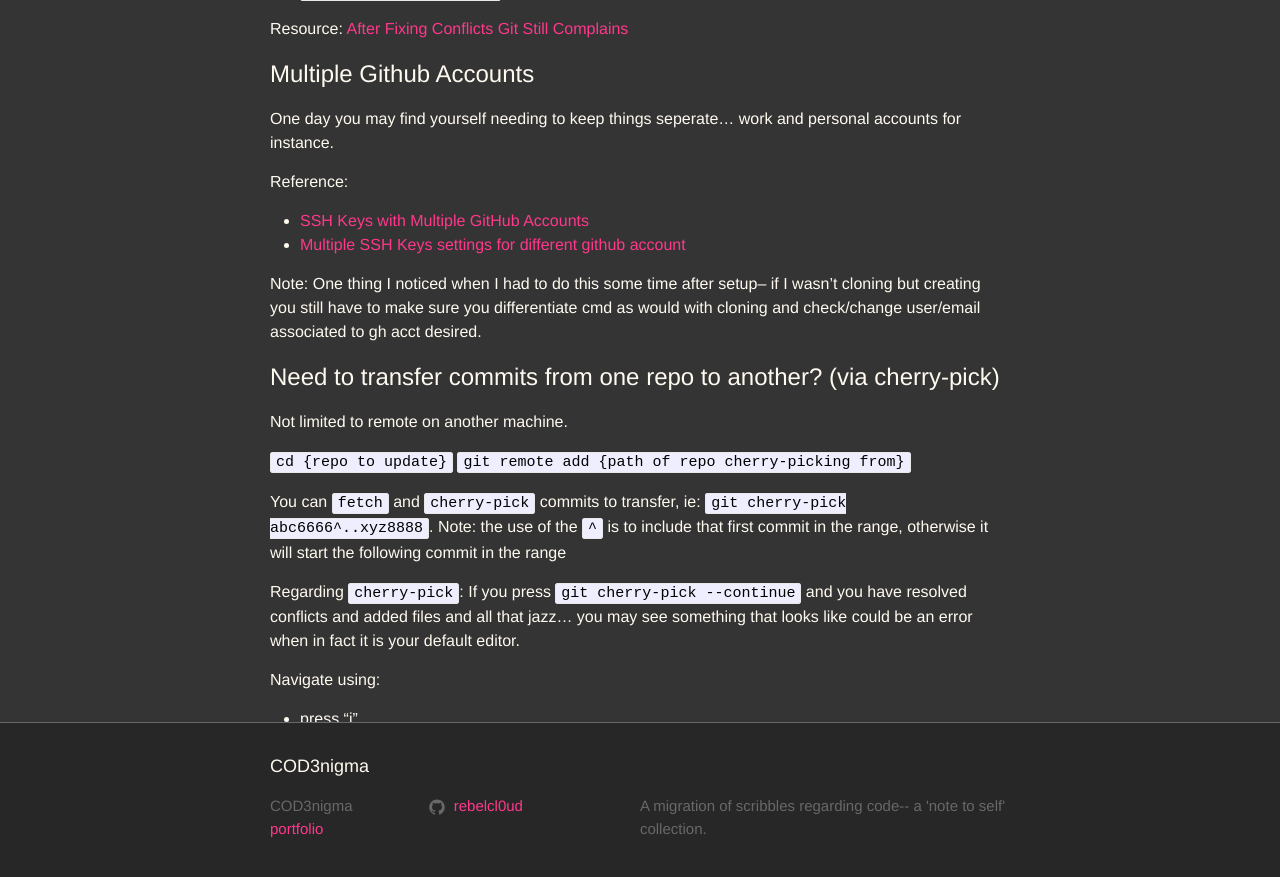
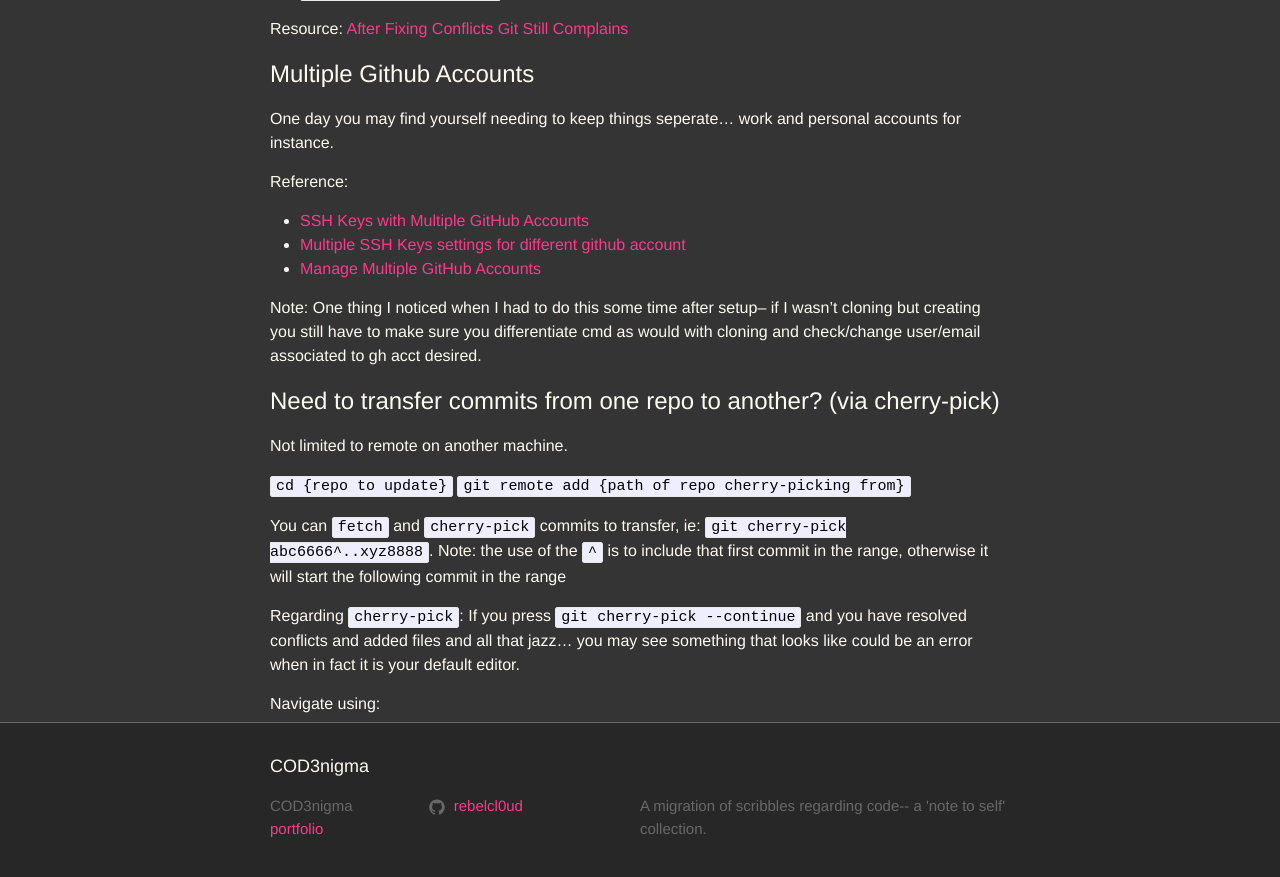
Before and after one commit to rebelcl0ud/blog, a Jekyll site: the page built from _posts/2017-06-19-[06]-git-it-done.markdown, in a window 1280 px wide and 900 px high, scrolled down 3625 px. Shown: the top 877 px of the window. Built offline with Jekyll 4.4.1, drawn with Linux system fonts in a browser that asks for light colours.

Commit message:
add: ref link to multi gh accts section

```diff
--- a/_posts/2017-06-19-[06]-git-it-done.markdown
+++ b/_posts/2017-06-19-[06]-git-it-done.markdown
@@ -139,6 +139,7 @@ One day you may find yourself needing to keep things seperate... work and person
 Reference:
 - [SSH Keys with Multiple GitHub Accounts](https://medium.com/@trionkidnapper/ssh-keys-with-multiple-github-accounts-c67db56f191e)
 - [Multiple SSH Keys settings for different github account](https://gist.github.com/jexchan/2351996/)
+- [Manage Multiple GitHub Accounts](https://www.freecodecamp.org/news/manage-multiple-github-accounts-the-ssh-way-2dadc30ccaca/)
 
 Note: One thing I noticed when I had to do this some time after setup-- if I wasn't cloning but creating you still have to make sure you differentiate cmd as would with cloning and check/change user/email associated to gh acct desired.
 
```
